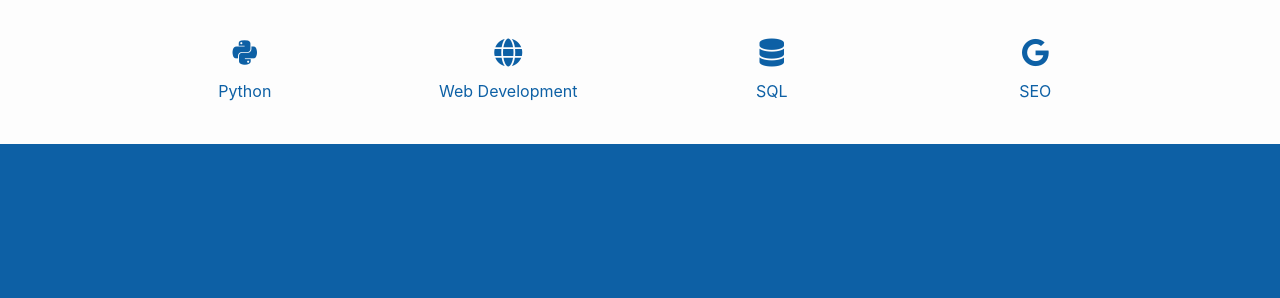
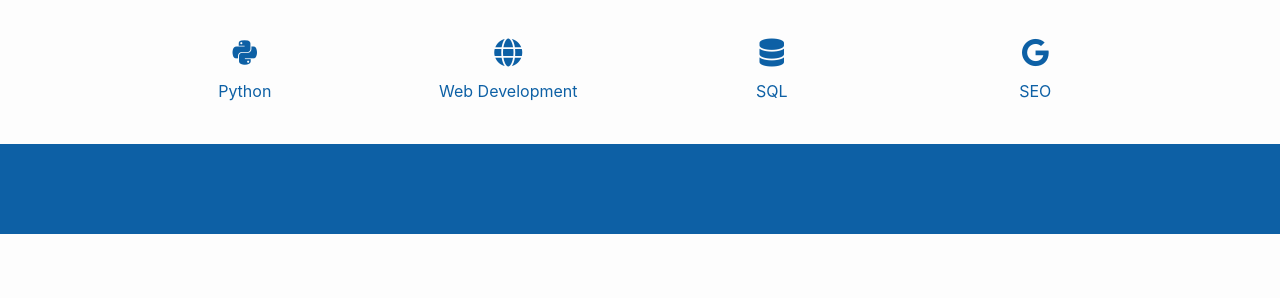
Before and after one commit to TKlochowicz/Portfolio-website, a Flask app: page / in a window 1280 px wide. Shown: the part 1577-1875 px from the top of the page. Before the commit the page ends 1721 px from the top, so only its background shows below. Run offline with Flask 2, Linux system fonts and the light colour scheme; some libraries are stand-ins or nearby versions.

Commit message:
contact div

```diff
--- a/templates/index.html
+++ b/templates/index.html
@@ -158,6 +158,14 @@
 
 
   <!-- Contact -->
+  <div class="row white">
+
+    <div class="col-lg-6">
+    </div>
+    <div class="col-lg-6">
+    </div>
+
+  </div>
 
     <!-- Optional JavaScript -->
     <!-- jQuery first, then Popper.js, then Bootstrap JS -->
```
